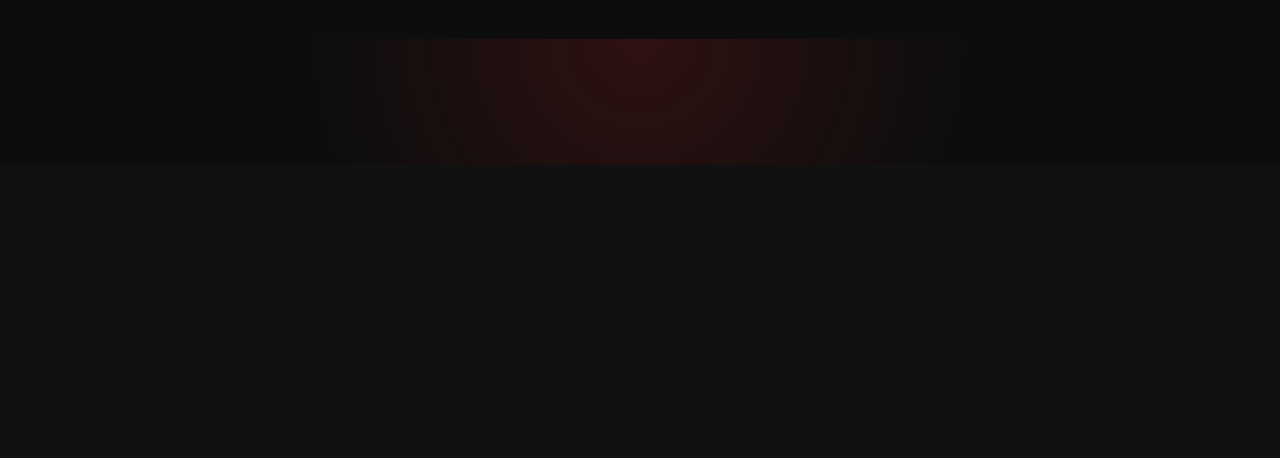
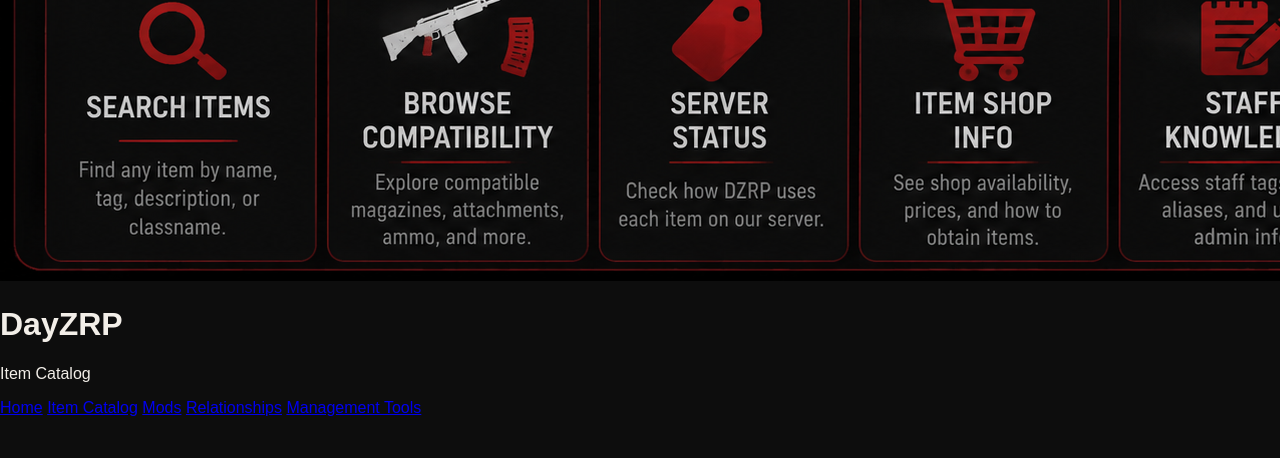
Before and after one commit to amylouinflorida/DZRP-Item-Catalog, a Flask app: page /item/Rag in a window 1280 px wide; the page is wider, and only the part inside the window is pictured. Shown: the part 635-1093 px from the top of that part. Before the commit the page ends 800 px from the top of that part, so only its background shows below. Run offline with Flask 3, Linux system fonts and the light colour scheme; data comes from the database, SQL or seed files in the repository.

Commit message:
script updates

```diff
--- a/templates/base.html
+++ b/templates/base.html
@@ -1,13 +1,33 @@
 <!DOCTYPE html>
-<html lang="en">
+<html>
 <head>
-    <meta charset="UTF-8">
-    <title>DayZRP Item Catalog</title>
+    <title>{% block title %}DayZRP Item Catalog{% endblock %}</title>
     <link rel="stylesheet" href="{{ url_for('static', filename='css/style.css') }}">
 </head>
+
 <body>
-    <main class="app-shell">
-        {% block content %}{% endblock %}
-    </main>
+
+<header class="site-header">
+    <div class="site-brand">
+        <img src="{{ url_for('static', filename='images/logo/dayzrp-logo.png') }}" alt="DayZRP Logo">
+        <div>
+            <h1>DayZRP</h1>
+            <p>Item Catalog</p>
+        </div>
+    </div>
+
+    <nav class="main-nav">
+        <a href="/">Home</a>
+        <a href="/catalog">Item Catalog</a>
+        <a href="/mods">Mods</a>
+        <a href="/relationships">Relationships</a>
+        <a href="/manage">Management Tools</a>
+    </nav>
+</header>
+
+<main>
+    {% block content %}{% endblock %}
+</main>
+
 </body>
 </html>
--- a/templates/item.html
+++ b/templates/item.html
@@ -1,11 +1,8 @@
-<!DOCTYPE html>
-<html>
-<head>
-    <title>{{ item.display_name }} - DayZRP Item Catalog</title>
-    <link rel="stylesheet" href="{{ url_for('static', filename='css/style.css') }}">
-</head>
+{% extends "base.html" %}
 
-<body>
+{% block title %}{{ item.display_name }} - DayZRP Item Catalog{% endblock %}
+
+{% block content %}
 
 <div class="page-wrap">
 
@@ -20,52 +17,24 @@
         </div>
 
         <div class="item-info-panel">
-
             <h1>{{ item.display_name }}</h1>
 
-            <p class="item-description">
-                {{ item.description }}
-            </p>
+            <p class="item-description">{{ item.description }}</p>
 
             <div class="identity-box">
                 <h2>Identity</h2>
 
-                <div class="identity-row">
-                    <span>Display Name</span>
-                    <strong>{{ item.display_name }}</strong>
-                </div>
-
-                <div class="identity-row">
-                    <span>Classname</span>
-                    <strong>{{ item.classname }}</strong>
-                </div>
-
-                <div class="identity-row">
-                    <span>Category</span>
-                    <strong>{{ item.category }}</strong>
-                </div>
-
-                <div class="identity-row">
-                    <span>Subcategory</span>
-                    <strong>{{ item.subcategory }}</strong>
-                </div>
-
-                <div class="identity-row">
-                    <span>Source</span>
-                    <strong>{{ item.mod_name }}</strong>
-                </div>
-
-                <div class="identity-row">
-                    <span>Author</span>
-                    <strong>{{ item.mod_author }}</strong>
-                </div>
+                <div class="identity-row"><span>Display Name</span><strong>{{ item.display_name }}</strong></div>
+                <div class="identity-row"><span>Classname</span><strong>{{ item.classname }}</strong></div>
+                <div class="identity-row"><span>Category</span><strong>{{ item.category }}</strong></div>
+                <div class="identity-row"><span>Subcategory</span><strong>{{ item.subcategory }}</strong></div>
+                <div class="identity-row"><span>Source</span><strong>{{ item.mod_name }}</strong></div>
+                <div class="identity-row"><span>Author</span><strong>{{ item.mod_author }}</strong></div>
             </div>
-
         </div>
 
     </div>
 
 </div>
 
-</body>
-</html>
+{% endblock %}
```
Also changed, not shown: templates/catalog.html (+13 -1 lines).
